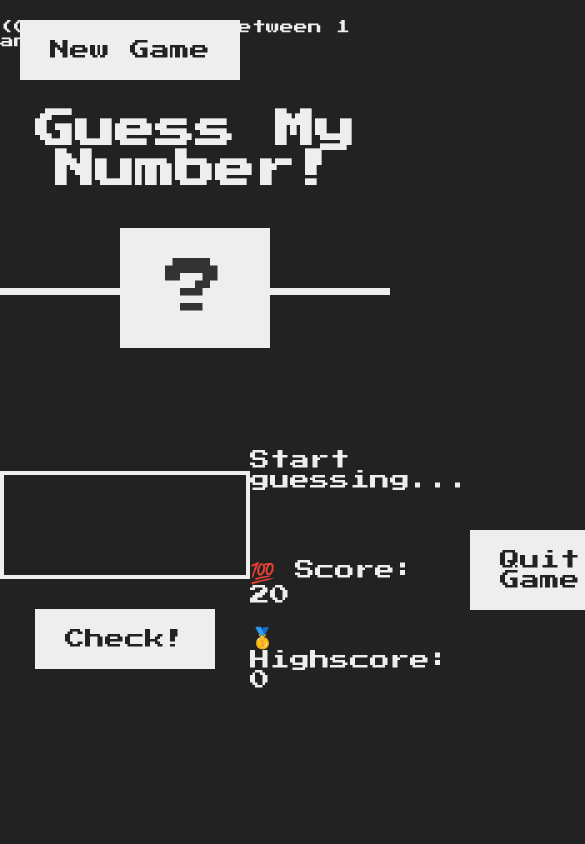
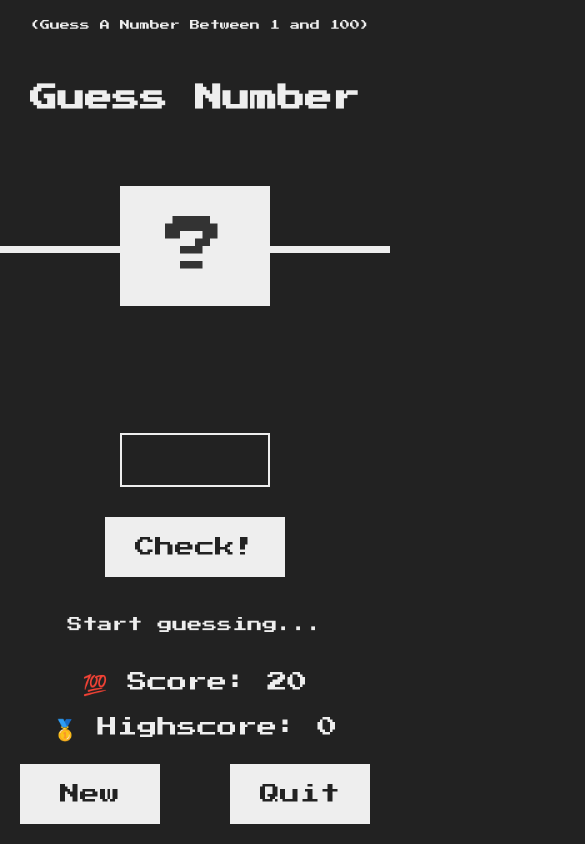
Before and after one commit to liaopeichen/javascript-game-guess-number, a plain HTML site: page index.html in a window 390 px wide. Shown: the top 844 px of the page, 585 px wide, since content can reach past the window. Drawn offline with Linux system fonts and the light colour scheme.

Commit message:
feat: configure responsive design settings for 768px and 576px breakpoints

```diff
--- a/index.html
+++ b/index.html
@@ -5,13 +5,13 @@
     <meta name="viewport" content="width=device-width, initial-scale=1.0" />
     <meta http-equiv="X-UA-Compatible" content="ie=edge" />
     <link rel="stylesheet" href="style.css" />
-    <title>Guess My Number!</title>
+    <title>Guess Number</title>
   </head>
   <body>
     <header>
-      <h1>Guess My Number!</h1>
+      <h1>Guess Number</h1>
       <p class="between">(Guess A Number Between 1 and 100)</p>
-      <button class="btn again">New Game</button>
+      <button class="btn again"><span>New Game</span></button>
       <div class="number">?</div>
     </header>
     <main>
@@ -26,7 +26,10 @@
           🥇 Highscore: <span class="highscore">0</span>
         </p>
       </section>
-      <button class="btn quit">Quit Game</button>
+      <div>
+        <button class="btn new hidden">New</button>
+        <button class="btn quit"><span>Quit Game</span></button>
+      </div>
       <div class="modal hidden">
         <button class="close-modal">&times;</button>
         <h1>ARE YOU SURE?</h1>
--- a/script.js
+++ b/script.js
@@ -65,7 +65,7 @@ check.addEventListener('click', function () {
 });
 
 // Click on New Game button - reset game
-document.querySelector('.again').addEventListener('click', function () {
+const resetGame = function () {
   secretNumber = randomNumber();
   score = 20;
 
@@ -80,7 +80,10 @@ document.querySelector('.again').addEventListener('click', function () {
 
   body.style.backgroundColor = '#222';
   number.style.width = '15rem';
-});
+};
+
+document.querySelector('.again').addEventListener('click', resetGame);
+document.querySelector('.new').addEventListener('click', resetGame);
 
 // Modal Controller
 const modal = document.querySelector('.modal');
--- a/style.css
+++ b/style.css
@@ -123,6 +123,12 @@ h1 {
   background-color: #ccc;
 }
 
+.quit {
+  position: absolute;
+  bottom: 2rem;
+  right: 2rem;
+}
+
 /* MODAL */
 .hidden {
   display: none;
@@ -188,3 +194,105 @@ h1 {
   backdrop-filter: blur(3px);
   z-index: 5;
 }
+
+/* RWD */
+
+@media only screen and (max-width: 768px) {
+  main {
+    flex-direction: column;
+    height: 32.5rem;
+  }
+
+  h1 {
+    font-size: 4rem;
+  }
+
+  .left {
+    width: 100%;
+    align-items: center;
+  }
+
+  .right {
+    display: flex;
+    flex-direction: column;
+    width: 100%;
+    align-items: center;
+  }
+
+  .guess {
+    border: 2px solid #eee;
+    font-size: 2.5rem;
+    padding: 1.25rem;
+    width: 15rem;
+    margin-top: 18rem;
+    display: block;
+  }
+  .message {
+    margin: 2rem 0 6rem;
+    height: 1.5rem;
+  }
+
+  .again {
+    position: fixed;
+    bottom: 2rem;
+    left: 2rem;
+    top: 72.759rem;
+  }
+}
+
+@media only screen and (max-width: 576px) {
+  header {
+    height: 30vh;
+  }
+
+  .between {
+    font-size: 1rem;
+  }
+
+  header h1 {
+    top: 40%;
+    font-size: 2.75rem;
+  }
+
+  .message {
+    margin: 4rem 0;
+    font-size: 1.5rem;
+  }
+
+  .again,
+  .quit span {
+    display: none;
+  }
+
+  .new {
+    display: block;
+    position: absolute;
+    padding: 2rem 4rem;
+    left: 2rem;
+    bottom: 2rem;
+  }
+
+  .quit::after {
+    content: 'Quit';
+  }
+
+  .close-modal {
+    display: none;
+  }
+
+  .modal h1 {
+    font-size: 1.5rem;
+  }
+
+  .modal p {
+    font-size: 1rem;
+  }
+
+  .modal .buttons {
+    gap: 2rem;
+  }
+
+  .modal .buttons button {
+    font-size: 1.5rem;
+  }
+}
```
